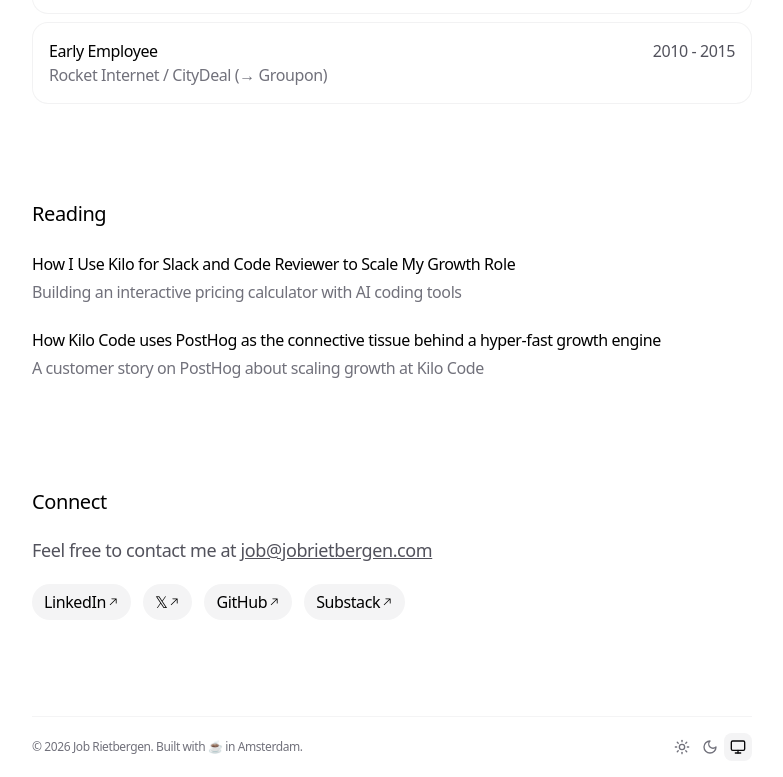
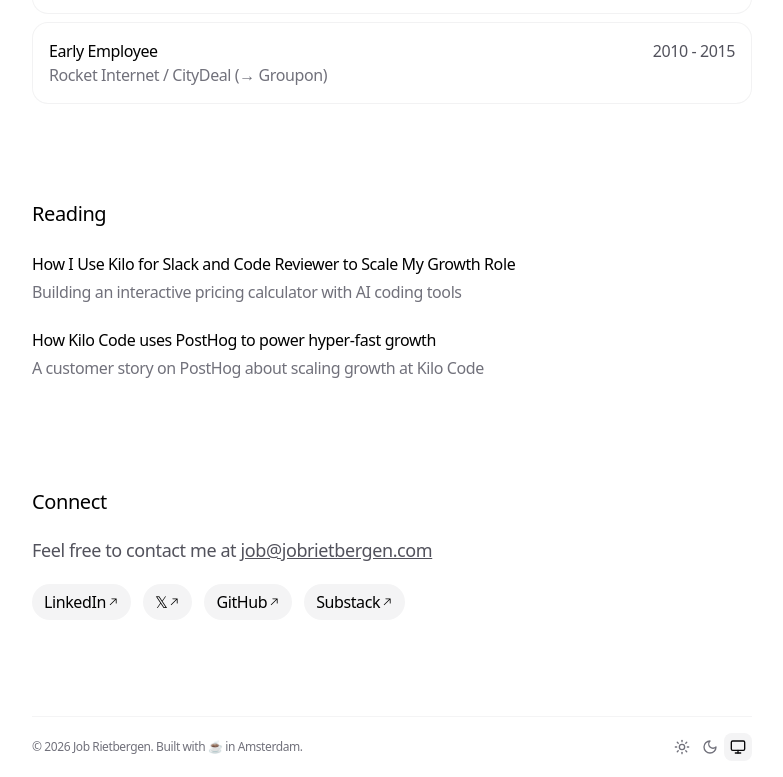
Before and after one commit to rietie-bot/jobrietbergen.com, a Next.js app: page / in a window 1280 px wide. Shown: the part 1424-2201 px from the top of the page, without its empty margins (248-1031 px from the left). Built offline with nearby package versions, Linux system fonts and the light colour scheme.

Commit message:
Fix viewport overflow + shorten PostHog title (#5)

```diff
--- a/app/data.ts
+++ b/app/data.ts
@@ -117,7 +117,7 @@
     uid: 'blog-1',
   },
   {
-    title: 'How Kilo Code uses PostHog as the connective tissue behind a hyper-fast growth engine',
+    title: 'How Kilo Code uses PostHog to power hyper-fast growth',
     description: 'A customer story on PostHog about scaling growth at Kilo Code',
     link: 'https://posthog.com/customers/kilocode',
     uid: 'blog-2',
--- a/app/page.tsx
+++ b/app/page.tsx
@@ -275,7 +275,7 @@
             {EMAIL}
           </a>
         </p>
-        <div className="flex items-center justify-start space-x-3">
+        <div className="flex flex-wrap items-center justify-start gap-3">
           {SOCIAL_LINKS.map((link) => (
             <MagneticSocialLink key={link.label} link={link.link}>
               {link.label}
```
